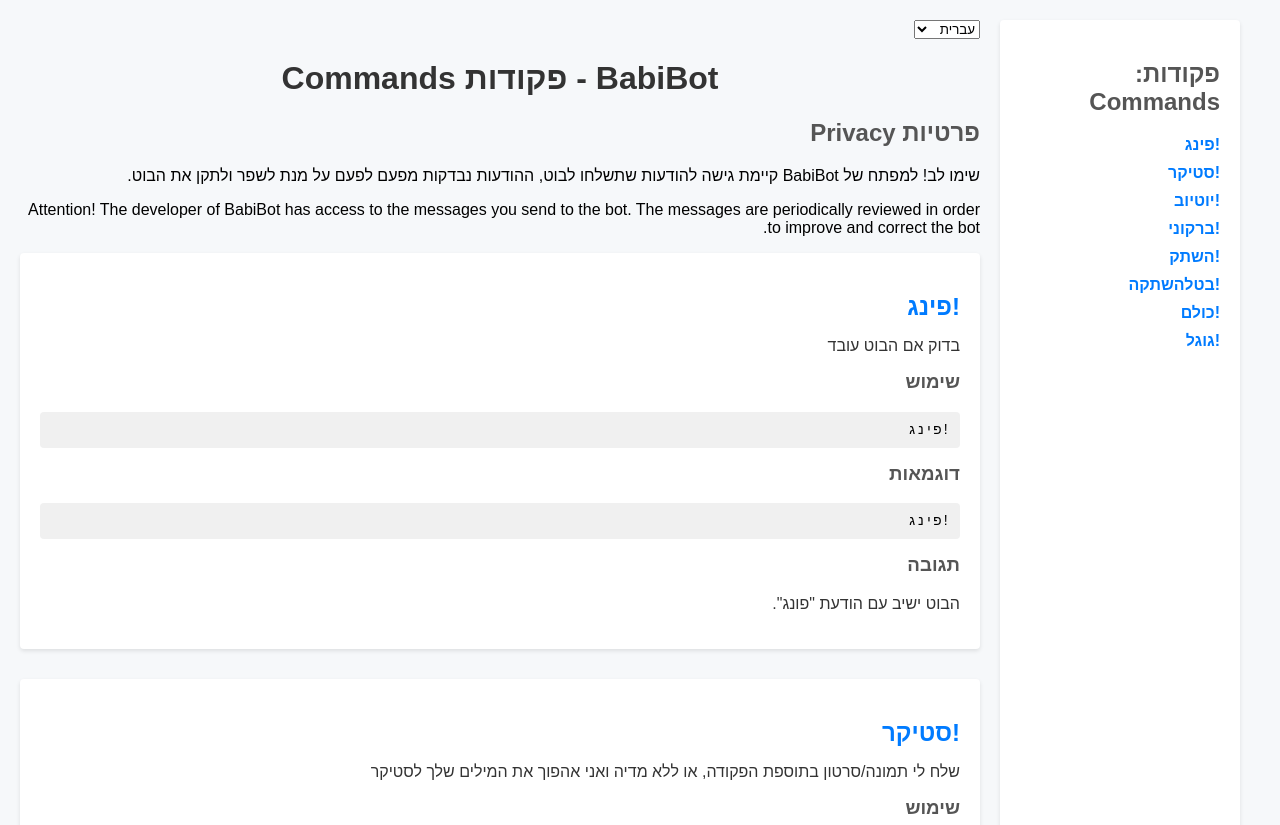
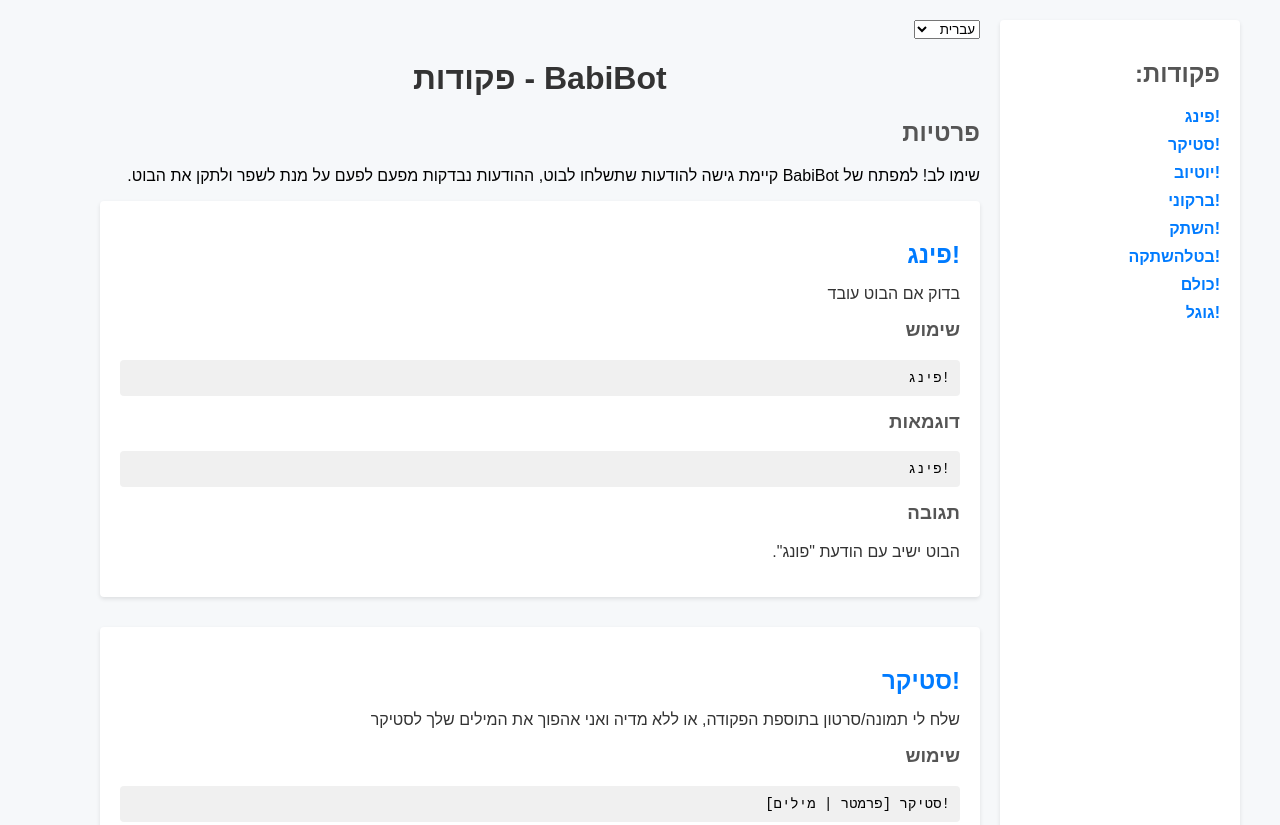
Before and after one commit to ZeANi-SHILIX/BabiBot, a website: page index.html in a window 1280 px wide. Shown: the top 825 px of the page. Drawn offline with Linux system fonts and the light colour scheme.

Commit message:
Update index.html

```diff
--- a/index.html
+++ b/index.html
@@ -122,7 +122,7 @@
 
 <body>
   <div class="index">
-    <h2>פקודות: Commands</h2>
+    <h2 id="commandMenuTitle">פקודות:</h2>
     <ul id="commandsHerfs">
     </ul>
   </div>
@@ -133,25 +133,14 @@
       <option value="en">English</option>
     </select>
 
-    <h1>BabiBot - פקודות Commands</h1>
+    <h1 id="pageTitle">BabiBot - פקודות</h1>
 
-    <div class="privacy">
-      <h2>פרטיות Privacy</h2>
-      <p>שימו לב! למפתח של BabiBot קיימת גישה להודעות שתשלחו לבוט, ההודעות נבדקות מפעם לפעם על מנת לשפר ולתקן את הבוט.
-      </p>
-      <p>Attention! The developer of BabiBot has access to the messages you send to the bot. The messages are periodically reviewed in order to improve and correct the bot.</p>
+    <div class="privacy" id="privacyNote">
+      <h2>פרטיות</h2>
+      <p>שימו לב! למפתח של BabiBot קיימת גישה להודעות שתשלחו לבוט, ההודעות נבדקות מפעם לפעם על מנת לשפר ולתקן את הבוט.</p>
     </div>
 
     <div id="commands"></div>
-
-    <!--div class="command" id="ping-command">
-      <h2>!פינג</h2>
-      <p>בדוק אם הבוט עובד</p>
-      <h3>שימוש:</h3>
-      <pre>!פינג</pre>
-      <h3>תגובה:</h3>
-      <p>הבוט ישיב עם הודעת "פונג".</p>
-    </div-->
 
   </div>
 </body>
@@ -301,8 +290,24 @@
     console.log(lang);
     // reload page with the selected lang
     reloadPageWithLang(lang);
+
     // change the layout direction
-    window.document.dir = lang == "iw" ? "rtl" : "ltr";
+    if (lang == "iw"){
+      window.document.dir = "rtl";
+      document.getElementById("commandMenuTitle").innerHTML = "פקודות:";
+      document.getElementById("pageTitle").innerHTML = "BabiBot - פקודות"
+      document.getElementById("privacyNote").innerHTML = `<h2>פרטיות</h2>
+      <p>שימו לב! למפתח של BabiBot קיימת גישה להודעות שתשלחו לבוט, ההודעות נבדקות מפעם לפעם על מנת לשפר ולתקן את הבוט.</p>`
+    }
+    else {
+      window.document.dir = "ltr";
+      document.getElementById("commandMenuTitle").innerHTML = "Commands:";
+      document.getElementById("pageTitle").innerHTML = "BabiBot - Commands"
+      document.getElementById("privacyNote").innerHTML = `<h2>Privacy</h2>
+      <p>Attention! The developer of BabiBot has access to the messages you send to the bot. The messages are periodically reviewed in order to improve and correct the bot.</p>`
+    }
+
+
   }
 
   changeLang();
```
